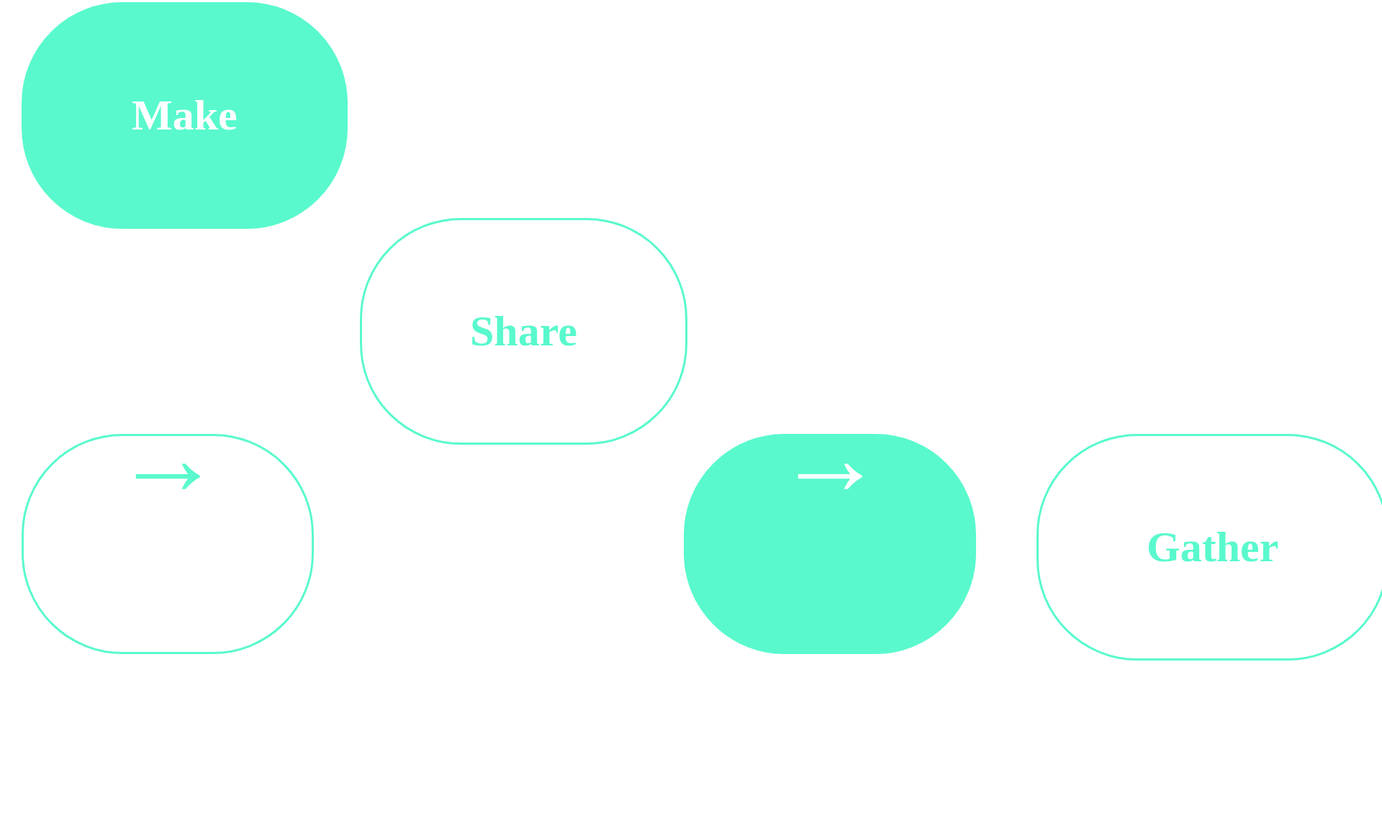
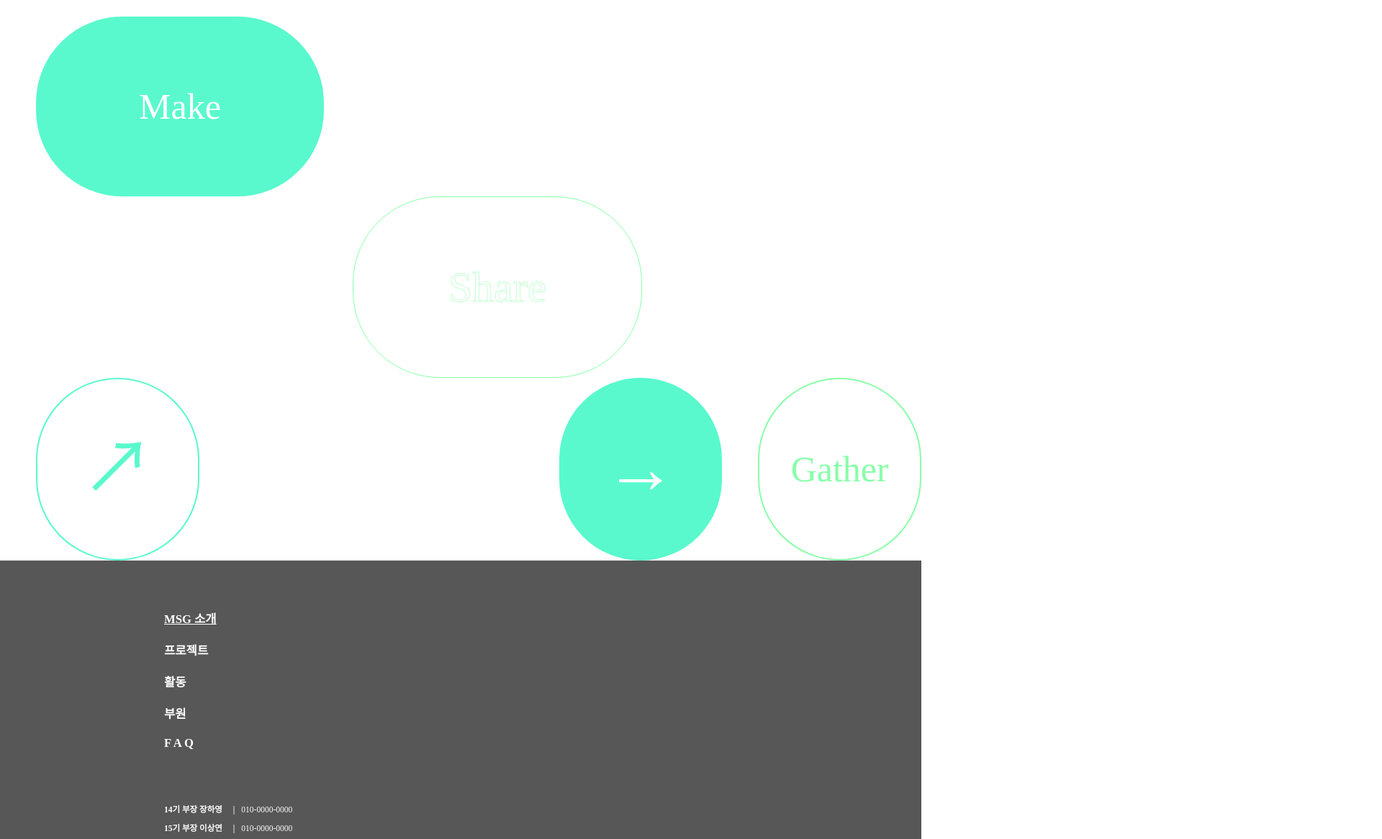
Before and after one commit to MSG-Mirim-Study-Group/2025-MSG-WEBSITE, a plain HTML site: page activity.html in a window 1280 px wide. Shown: the part 214-1380 px from the top of the page at 72% size, 1920 px wide, since content can reach past the window. Drawn offline with Linux system fonts and the light colour scheme; a web font is replaced by a local one.

Commit message:
활동 버튼 부분분

```diff
--- a/activity.html
+++ b/activity.html
@@ -4,7 +4,6 @@
     <meta charset="UTF-8">
     <meta name="viewport" content="width=device-width, initial-scale=1.0">
     <title>MSG</title>
-    <!-- 밑에 link 두 개는 공통으로 import하기 -->
     <link rel="shortcut icon" type="image/x-icon" href="./image/logo.svg">
     <link rel="stylesheet" href="./css/style.css">
     <link rel="stylesheet" href="./css/activity.css">
@@ -27,17 +26,13 @@
 
     <main>
         <div class="container">
-            <div class="bubble filled">Make</div>
-            <div class="bubble">Share</div>
-            <div class="arrow">→</div>
-            <div class="arrow filled">→</div>
-            <div class="bubble">Gather</div>
+            <div class="Make">Make</div>
+            <div class="Share">Share</div>
         </div>
-        <div class="activity-container">
-            <div class="activity">활동</div>
-            <div class="boxM">MAKE</div>
-            <div class="boxS"></div>
-            <div class="boxG"></div>
+        <div class="gather-container">
+            <div class="arrow">&#8599;</div>
+            <div class="arrow-filled">&#8594;</div>
+            <div class="Gather">Gather</div>
         </div>
     </main>
 
@@ -54,9 +49,9 @@
             </ul>
         </div>
         <div class="footer-connect">
-            <a class="instagram" href="https://www.instagram.com/hy_____120/">14기 부장 장하영</a>010-0000-0000
+            <a class="instagram" href="https://www.instagram.com/hy_____120/">14기 부장 장하영</a> 010-0000-0000
             <br>
-            <a class="instagram" href="https://www.instagram.com/hy_____120/">15기 부장 이상연</a>010-0000-0000
+            <a class="instagram" href="https://www.instagram.com/hy_____120/">15기 부장 이상연</a> 010-0000-0000
         </div>
         <div class="footer-instagram">
             <img src="./image/instagram.svg" alt="인스타그램">
--- a/css/activity.css
+++ b/css/activity.css
@@ -1,73 +1,88 @@
-main {
-    position: relative;
-    width: 100%;
-    min-height: calc(var(--page-height) + 1500px);
+.container {
+    text-align: center;
 }
 
-.container {
-    display: flex;
-    flex-direction: column;
-    align-items: center;
-    position: relative;
-    width: 100%;
-    min-height: 1000px;
+.Make {
+    width: 400px;
+    height: 250px;
+    font-size: 50px;
+    background-color: #59F9CD;
+    color: white;
+    border-radius: 120px;
+    margin-top: 170px;
+    margin-left: 50px;
+    text-align: center;
+    line-height: 250px;
 }
 
-.activity {
-    margin-top: 500px;
-    font-size: 30px;
-    margin-right: auto;
-    margin-left: 250px;
+.Share {
+    width: 400px;
+    height: 250px;
+    font-size: 60px;
+    -webkit-text-stroke: 0.5px #88FFA9;
+    color: white;
+    border-radius: 120px;
+    margin-left: 490px;
+    text-align: center;
+    line-height: 250px;
+    border-style: solid;
+    border-width: 1px;
+    border-color:#88FFA9;
 }
 
-.boxM {
-    margin-top: 50px;
-    margin-left: 100px;
+.gather-container {
+    display: flex;
+    align-items: center;
+    width: 100%;
 }
 
-.bubble {
-    font-family: 'KBO-Dia-Gothic';
-    position: absolute;
-    font-size: 60px;
-    font-weight: bold;
-    border-radius: 140px;
-    padding: 120px 150px;
+.Gather {
+    width: 400px;
+    height: 250px;
+    font-size: 50px;
+    border-radius: 120px;
     text-align: center;
-    border: 3px solid #59F9CD;
-    color: #59F9CD;
-    background-color: white;
-}
-
-.bubble.filled {
-    font-family: 'KBO-Dia-Gothic';
-    background-color: #59F9CD;
-    color: white;
+    line-height: 250px;
+    border-style: solid;
+    margin-left: 50px;
 }
 
 .arrow {
-    font-family: 'KBO-Dia-Gothic';
-    align-items: center;
-    justify-content: center;
-    position: absolute;
-    font-size: 150px;
-    font-weight: bold;
     width: 400px;
-    height: 300px;
-    border-radius: 140px;
+    height: 250px;
+    font-size: 50px;
+    border-radius: 120px;
     text-align: center;
-    line-height: 60px;
-    border: 3px solid #59F9CD;
-    color: #59F9CD;
+    line-height: 250px;
+    border-style: solid;
+    margin-left: 50px;
 }
 
-.arrow.filled {
-    font-family: 'KBO-Dia-Gothic';
-    background-color: #59F9CD;
-    color: white;
+.arrow-filled {
+    width: 400px;
+    height: 250px;
+    font-size: 50px;
+    border-radius: 120px;
+    text-align: center;
+    line-height: 250px;
+    border-style: solid;
+    margin-left: 500px;
 }
 
-.bubble:nth-child(1) { left: 30px; top: 150px; }
-.bubble:nth-child(2) { left: 500px; top: 450px; }
-.arrow:nth-child(3)  { left: 30px; top: 750px; }
-.arrow:nth-child(4)  { left: 950px; top: 750px; }
-.bubble:nth-child(5) { left: 1440px; top: 750px; }
+.Gather {
+    color: #88FFA9;
+    border: 2px solid #88FFA9;
+}
+
+.arrow {
+    font-size: 100px;
+    color: #59F9CD;
+    border: 2px solid #59F9CD;
+}
+
+.arrow-filled {
+    font-size: 100px;
+    color: white;
+    background-color: #59F9CD;
+    border: 2px solid #59F9CD;
+}
```
